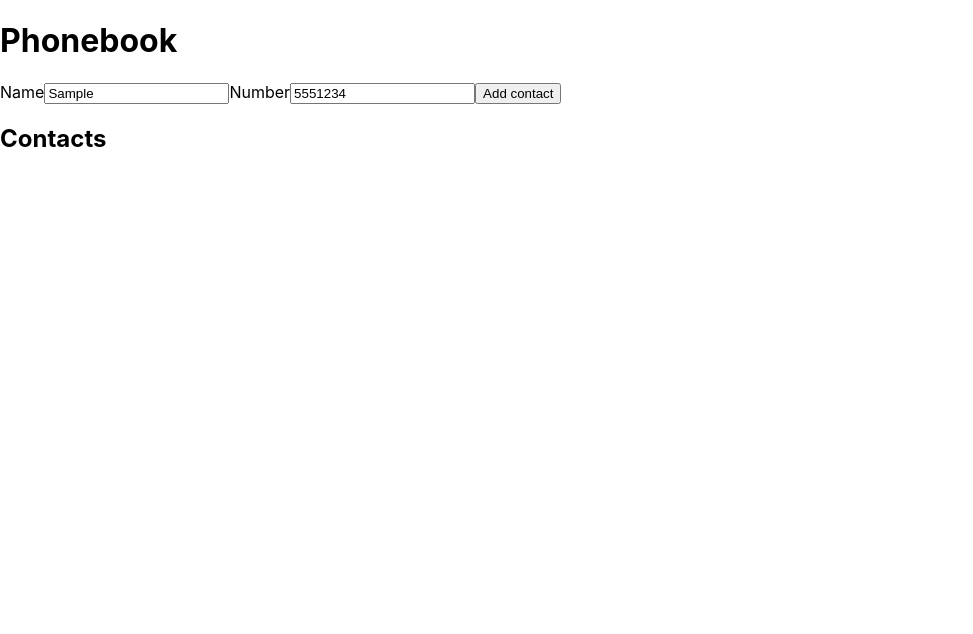
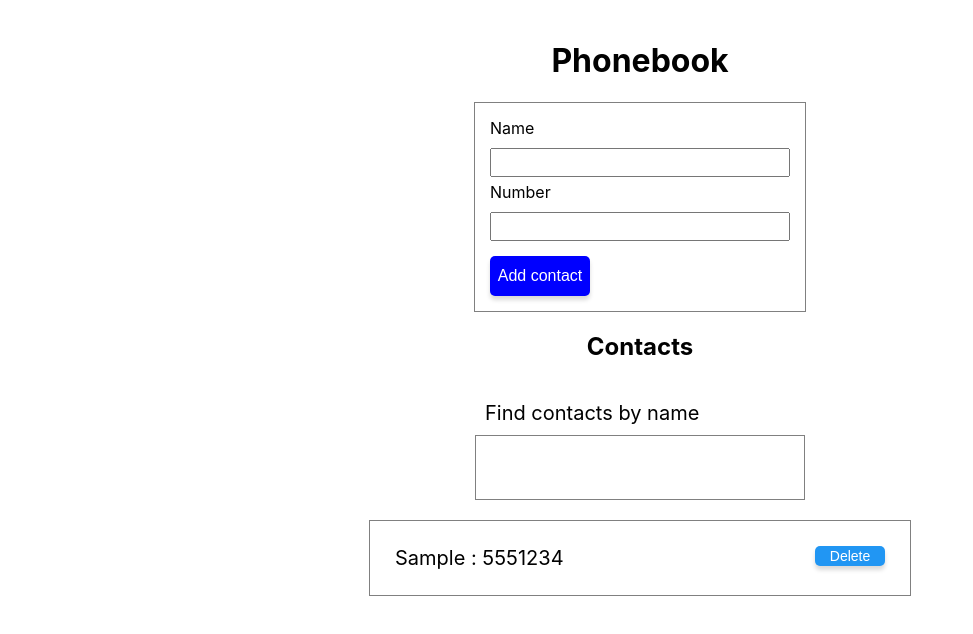
Before and after one commit to Makswaterson/goit-react-hw-02-phonebook, a React (Create React App) app: page / in a window 1280 px wide. Both pictures are taken after typing "Sample", "5551234" into the empty fields and a click on the button "Add contact". Shown: the top 634 px of the page, without its empty margins (0-973 px from the left). Built offline with nearby package versions, Linux system fonts and the light colour scheme.

Commit message:
add styles

```diff
--- a/src/components/App.jsx
+++ b/src/components/App.jsx
@@ -1,53 +1,66 @@
 import React, { Component } from 'react';
 import { nanoid } from 'nanoid';
 import { ContactForm } from './ContactForm/ContactForm';
+import { ContactList } from './ContactList/ContactList';
+import { Filter } from './Filter/Filter';
+import { AppStyled } from './App.styled';
 
 export class App extends Component {
   state = {
-    contacts: [
-      { id: 'id-1', name: 'Rosie Simpson', number: '459-12-56' },
-      { id: 'id-2', name: 'Hermione Kline', number: '443-89-12' },
-      { id: 'id-3', name: 'Eden Clements', number: '645-17-79' },
-      { id: 'id-4', name: 'Annie Copeland', number: '227-91-26' },
-    ],
-    // name: '',
-    // number: '',
+    contacts: [],
+    filter: '',
   };
 
-  onHandleSubmit = data => {
+  onHandleSubmit = (data, { resetForm }) => {
     const contact = {
       id: nanoid(),
       name: data.name,
       number: data.number,
     };
+    if (this.state.contacts.find(contact => contact.name === data.name)) {
+      alert(`${data.name} is already in contacts!`);
+      return;
+    }
+
     this.setState(prevState => ({
       contacts: [...prevState.contacts, contact],
     }));
+    resetForm();
+  };
+  onDeleteContacts = contactId => {
+    this.setState(prevState => ({
+      contacts: prevState.contacts.filter(contact => contact.id !== contactId),
+    }));
+  };
+  onHandleFilter = evt => {
+    this.setState({ filter: evt.target.value });
+  };
+  getVisibleContacts = () => {
+    const { filter, contacts } = this.state;
+    const normalizedFilter = filter.toLowerCase().trim();
+    return contacts.filter(contact =>
+      contact.name.toLowerCase().includes(normalizedFilter)
+    );
   };
 
   render() {
+    const { filter, contacts } = this.state;
+    const { onHandleSubmit, onHandleFilter } = this;
+    const visibleContacts = this.getVisibleContacts();
+
     return (
-      <div>
+      <AppStyled>
         <h1>Phonebook</h1>
-        <ContactForm onSubmit={this.onHandleSubmit} />
+        <ContactForm onSubmit={onHandleSubmit} />
         <h2>Contacts</h2>
-        {/* <Filter />
-      <ContactList /> */}
-      </div>
+        <Filter value={filter} onChange={onHandleFilter} />
+        {contacts.length > 0 && (
+          <ContactList
+            contacts={visibleContacts}
+            onDelete={this.onDeleteContacts}
+          />
+        )}
+      </AppStyled>
     );
   }
-  // return (
-  //   // <div
-  //   //   style={{
-  //   //     height: '100vh',
-  //   //     display: 'flex',
-  //   //     justifyContent: 'center',
-  //   //     alignItems: 'center',
-  //   //     fontSize: 40,
-  //   //     color: '#010101',
-  //   //   }}
-  //   // >
-  //   //   React homework template
-  //   // </div>
-  // );
 }
--- /dev/null
+++ b/src/components/App.styled.js
@@ -0,0 +1,11 @@
+import styled from 'styled-components';
+
+export const AppStyled = styled.div`
+  padding: 20px;
+  display: flex;
+  flex-direction: column;
+  justify-content: center;
+  align-items: center;
+  font-size: 40;
+  color: #010101;
+`;
--- a/src/components/ContactForm/ContactForm.jsx
+++ b/src/components/ContactForm/ContactForm.jsx
@@ -1,5 +1,6 @@
 import PropTypes from 'prop-types';
 import { Formik, Form, Field } from 'formik';
+import { FormStyled, Button, FieldStyled, Label } from './ContactForm.styled';
 
 const initialValues = {
   name: '',
@@ -9,29 +10,29 @@ const initialValues = {
 export const ContactForm = ({ onSubmit }) => {
   return (
     <Formik initialValues={initialValues} onSubmit={onSubmit}>
-      <Form>
-        <label htmlFor="name">
-          Name
-          <Field
+      <FormStyled>
+        <Label htmlFor="name">
+          <span>Name</span>
+          <FieldStyled
             type="text"
             name="name"
             pattern="^[a-zA-Zа-яА-Я]+(([' -][a-zA-Zа-яА-Я ])?[a-zA-Zа-яА-Я]*)*$"
             title="Name may contain only letters, apostrophe, dash and spaces. For example Adrian, Jacob Mercer, Charles de Batz de Castelmore d'Artagnan"
             required
           />
-        </label>
-        <label htmlFor="number">
-          Number
-          <Field
+        </Label>
+        <Label htmlFor="number">
+          <span>Number</span>
+          <FieldStyled
             type="tel"
             name="number"
             pattern="\+?\d{1,4}?[-.\s]?\(?\d{1,3}?\)?[-.\s]?\d{1,4}[-.\s]?\d{1,4}[-.\s]?\d{1,9}"
             title="Phone number must be digits and can contain spaces, dashes, parentheses and can start with +"
             required
           />
-        </label>
-        <button type="submit">Add contact</button>
-      </Form>
+        </Label>
+        <Button type="submit">Add contact</Button>
+      </FormStyled>
     </Formik>
   );
 };
--- a/src/components/ContactForm/ContactForm.styled.js
+++ b/src/components/ContactForm/ContactForm.styled.js
@@ -0,0 +1,38 @@
+import { Form, Field } from 'formik';
+import styled from 'styled-components';
+
+export const FormStyled = styled(Form)`
+  display: flex;
+  gap: 5px;
+  flex-direction: column;
+  justify-content: center;
+  padding: 15px;
+  width: 300px;
+  border: 1px solid gray;
+`;
+export const Label = styled.label`
+  display: flex;
+  flex-direction: column;
+  gap: 10px;
+`;
+export const Button = styled.button`
+  width: 100px;
+  height: 40px;
+  font-size: 16px;
+  text-align: center;
+  color: #fff;
+  margin-top: 10px;
+  background-color: #2196f3;
+  box-shadow: 0px 4px 4px rgb(0 0 0 / 15%);
+  border-radius: 5px;
+  border: none;
+  :hover,
+  :focus {
+    background-color: blue;
+    color: white;
+  }
+`;
+export const FieldStyled = styled(Field)`
+  outline: none;
+  padding: 5px;
+`;
--- /dev/null
+++ b/src/components/ContactItem/ContactItem.jsx
@@ -0,0 +1,13 @@
+import PropTypes from 'prop-types';
+import { StyledItem, StyledBtn } from './ContactItem.styled';
+
+export const ContactItem = ({ id, name, number, onDelete }) => {
+  return (
+    <StyledItem>
+      {name} : {number}
+      <StyledBtn onClick={() => onDelete(id)} type="button">
+        Delete
+      </StyledBtn>
+    </StyledItem>
+  );
+};
--- /dev/null
+++ b/src/components/ContactItem/ContactItem.styled.js
@@ -0,0 +1,26 @@
+import styled from 'styled-components';
+
+export const StyledItem = styled.li`
+  margin: 5px;
+  display: flex;
+  justify-content: space-between;
+  font-size: 20px;
+`;
+
+export const StyledBtn = styled.button`
+  width: 70px;
+  height: 20px;
+  font-size: 14px;
+  text-align: center;
+  color: #fff;
+
+  background-color: #2196f3;
+  box-shadow: 0px 4px 4px rgb(0 0 0 / 15%);
+  border-radius: 5px;
+  border: none;
+  :hover,
+  :focus {
+    background-color: blue;
+    color: white;
+  }
+`;
--- a/src/components/ContactList/ContactList.jsx
+++ b/src/components/ContactList/ContactList.jsx
@@ -1,13 +1,23 @@
 import PropTypes from 'prop-types';
+import { ContactItem } from '../ContactItem/ContactItem';
+import { StyledList, Wrapper } from './ContactList.styled';
 
-export const ContactList = ({ }) => {
-    return (
-        <ul>
-            {contacts.map(contact)=> {
-                return (
-
-                );
-        }}
-    </ul>
-    )
-}
+export const ContactList = ({ contacts, onDelete }) => {
+  return (
+    <Wrapper>
+      <StyledList>
+        {contacts.map(({ id, name, number }) => {
+          return (
+            <ContactItem
+              key={id}
+              id={id}
+              name={name}
+              number={number}
+              onDelete={onDelete}
+            />
+          );
+        })}
+      </StyledList>
+    </Wrapper>
+  );
+};
--- a/src/components/ContactList/ContactList.styled.js
+++ b/src/components/ContactList/ContactList.styled.js
@@ -0,0 +1,14 @@
+import styled from 'styled-components';
+
+export const StyledList = styled.ul`
+  list-style-type: circle;
+  padding: 0;
+  margin: 0;
+`;
+
+export const Wrapper = styled.div`
+  width: 500px;
+  margin: 0;
+  border: 1px solid gray;
+  padding: 20px;
+`;
--- a/src/components/Filter/Filter.jsx
+++ b/src/components/Filter/Filter.jsx
@@ -0,0 +1,10 @@
+import PropTypes from 'prop-types';
+import { SectionFilter, FilterFind, InputFilter } from './Filter.styled';
+export const Filter = ({ value, onChange }) => {
+  return (
+    <SectionFilter>
+      <FilterFind>Find contacts by name</FilterFind>
+      <InputFilter type="text" value={value} onChange={onChange} />
+    </SectionFilter>
+  );
+};
--- a/src/components/Filter/Filter.styled.js
+++ b/src/components/Filter/Filter.styled.js
@@ -0,0 +1,20 @@
+import styled from 'styled-components';
+
+export const SectionFilter = styled.section`
+  display: flex;
+  flex-direction: column;
+  width: 330px;
+  margin-top: 10px;
+  margin-bottom: 20px;
+  font-size: 20px;
+`;
+export const FilterFind = styled.p`
+  margin: 10px;
+`;
+export const InputFilter = styled.input`
+  outline: none;
+  margin: 0;
+  border: 1px solid gray;
+  padding: 20px;
+  font-size: 20px;
+`;
```
